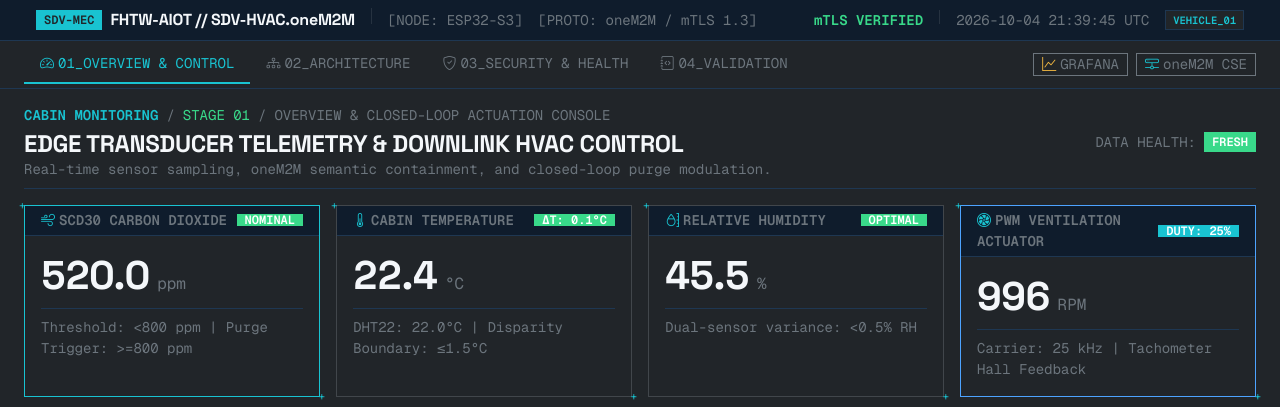
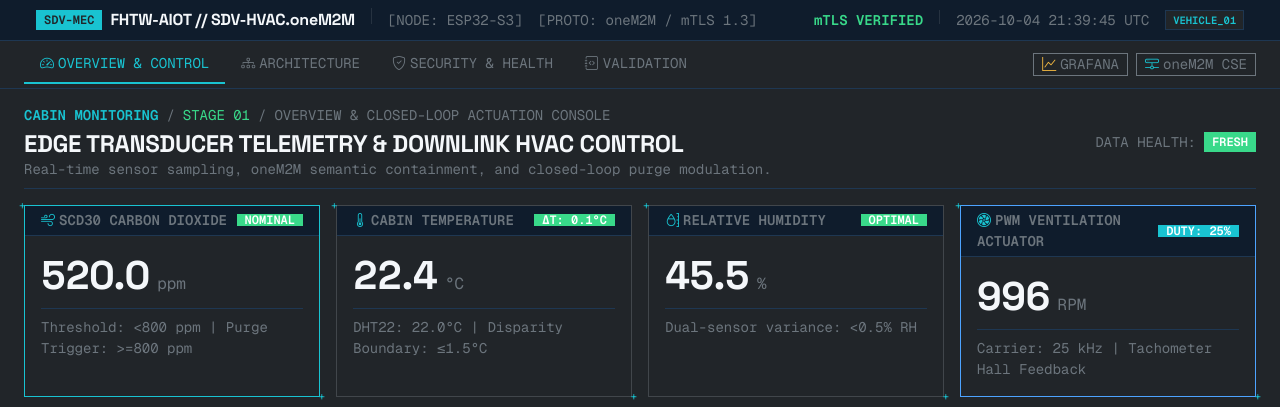
Before and after one commit to imosudi/HVAC-iot-monitoring, a Flask app: page / in a window 1280 px wide. Shown: the top 407 px of the page. Run offline with Flask 3, Linux system fonts and the light colour scheme; data that the repository does not hold is empty.

Commit message:
fix(portal): remove numerical prefixes from navigation menu and view titles

```diff
--- a/services/web_portal/templates/architecture.html
+++ b/services/web_portal/templates/architecture.html
@@ -1,6 +1,6 @@
 {% extends "base.html" %}
 
-{% block title %}02 Architecture &amp; Technology Stack — SDV Cyber-Physical Environmental Monitoring{% endblock %}
+{% block title %}Architecture &amp; Technology Stack — SDV Cyber-Physical Environmental Monitoring{% endblock %}
 
 {% block content %}
 <!-- Sub-Header HUD Banner -->
--- a/services/web_portal/templates/base.html
+++ b/services/web_portal/templates/base.html
@@ -59,22 +59,22 @@
                 <ul class="navbar-nav me-auto mb-2 mb-lg-0 font-monospace small">
                     <li class="nav-item">
                         <a class="nav-link px-3 py-2 {% if active_page == 'overview' %}text-info active border-bottom border-2 border-info{% else %}text-secondary{% endif %}" href="/">
-                            <i class="bi bi-speedometer2 me-1"></i>01_OVERVIEW &amp; CONTROL
+                            <i class="bi bi-speedometer2 me-1"></i>OVERVIEW &amp; CONTROL
                         </a>
                     </li>
                     <li class="nav-item">
                         <a class="nav-link px-3 py-2 {% if active_page == 'architecture' %}text-info active border-bottom border-2 border-info{% else %}text-secondary{% endif %}" href="/architecture">
-                            <i class="bi bi-diagram-3 me-1"></i>02_ARCHITECTURE
+                            <i class="bi bi-diagram-3 me-1"></i>ARCHITECTURE
                         </a>
                     </li>
                     <li class="nav-item">
                         <a class="nav-link px-3 py-2 {% if active_page == 'security' %}text-info active border-bottom border-2 border-info{% else %}text-secondary{% endif %}" href="/security">
-                            <i class="bi bi-shield-check me-1"></i>03_SECURITY &amp; HEALTH
+                            <i class="bi bi-shield-check me-1"></i>SECURITY &amp; HEALTH
                         </a>
                     </li>
                     <li class="nav-item">
                         <a class="nav-link px-3 py-2 {% if active_page == 'validation' %}text-info active border-bottom border-2 border-info{% else %}text-secondary{% endif %}" href="/validation">
-                            <i class="bi bi-journal-code me-1"></i>04_VALIDATION
+                            <i class="bi bi-journal-code me-1"></i>VALIDATION
                         </a>
                     </li>
                 </ul>
--- a/services/web_portal/templates/index.html
+++ b/services/web_portal/templates/index.html
@@ -1,7 +1,7 @@
 {% extends "base.html" %}
 {% import "components/telemetry_macros.html" as ui %}
 
-{% block title %}01 Overview &amp; Closed-Loop Control — SDV Cabin Environmental Monitoring{% endblock %}
+{% block title %}Overview &amp; Closed-Loop Control — SDV Cabin Environmental Monitoring{% endblock %}
 
 {% block content %}
 <!-- Subsystem Breadcrumb Strip -->
--- a/services/web_portal/templates/security.html
+++ b/services/web_portal/templates/security.html
@@ -1,6 +1,6 @@
 {% extends "base.html" %}
 
-{% block title %}03 Security &amp; Data Health — SDV Cyber-Physical Environmental Monitoring{% endblock %}
+{% block title %}Security &amp; Data Health — SDV Cyber-Physical Environmental Monitoring{% endblock %}
 
 {% block content %}
 <!-- Sub-Header HUD Banner -->
--- a/services/web_portal/templates/validation.html
+++ b/services/web_portal/templates/validation.html
@@ -1,6 +1,6 @@
 {% extends "base.html" %}
 
-{% block title %}04 Experimental Validation &amp; Artefacts — SDV Cyber-Physical Environmental Monitoring{% endblock %}
+{% block title %}Experimental Validation &amp; Artefacts — SDV Cyber-Physical Environmental Monitoring{% endblock %}
 
 {% block content %}
 <!-- Sub-Header HUD Banner -->
```
